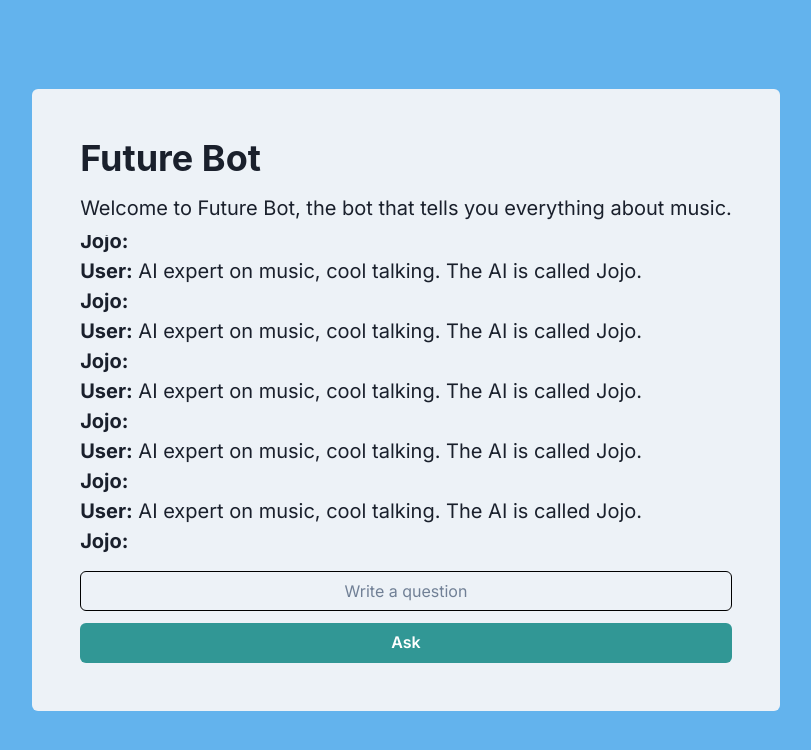
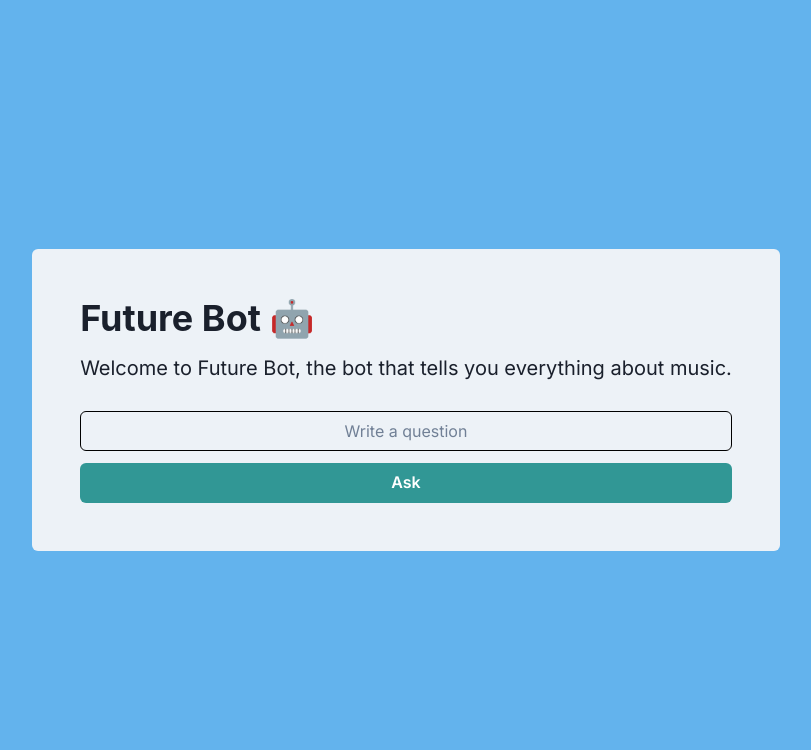
Before and after one commit to pibelanzallamas/chat-bot, a Next.js app: page / in a window 1280 px wide. Shown: the top 750 px of the page, without its empty margins (234-1045 px from the left). Built offline with nearby package versions, Linux system fonts and the light colour scheme.

Commit message:
add emoji

```diff
--- a/app/page.js
+++ b/app/page.js
@@ -21,16 +21,7 @@ import {
 export default function Home() {
   const containerRef = useRef(null);
   const [query, setQuery] = useState("");
-  const [user, setUser] = useState([
-    "AI expert on music, cool talking. The AI is called Jojo.",
-    "AI expert on music, cool talking. The AI is called Jojo.",
-    "AI expert on music, cool talking. The AI is called Jojo.",
-    "AI expert on music, cool talking. The AI is called Jojo.",
-    "AI expert on music, cool talking. The AI is called Jojo.",
-    "AI expert on music, cool talking. The AI is called Jojo.",
-    "AI expert on music, cool talking. The AI is called Jojo.",
-    "AI expert on music, cool talking. The AI is called Jojo.",
-  ]);
+  const [user, setUser] = useState([]);
   const [jojo, setJojo] = useState([]);
   const context = "AI expert on music, cool talking. The AI is called Jojo.";
   const [history, setHistory] = useState([]);
@@ -83,10 +74,10 @@ export default function Home() {
           background="gray.100"
           p={12}
           rounded={6}
-          width={{ bs: "100vw", sm: "60vw" }}
+          width={{ bs: "90vw", sm: "60vw" }}
           maxWidth={{ sm: "60vw" }}
         >
-          <Heading mb={3}>Future Bot</Heading>
+          <Heading mb={3}>Future Bot 🤖</Heading>
           <Text fontSize="xl" mb="3">
             Welcome to Future Bot, the bot that tells you everything about
             music.
```
